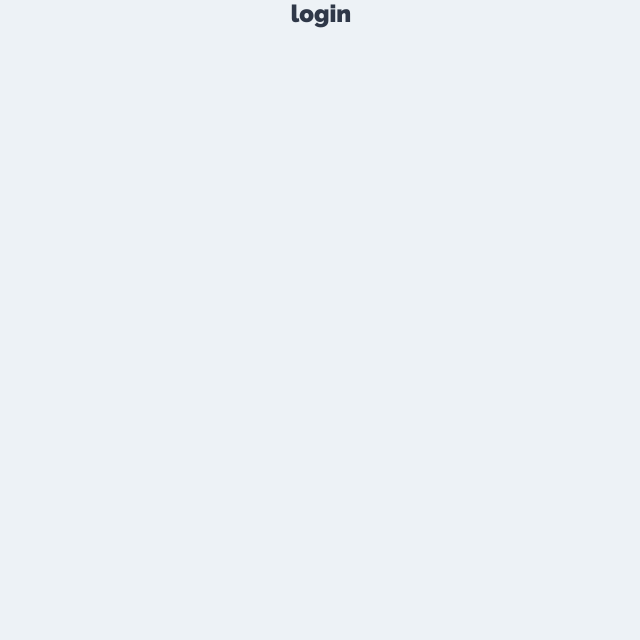
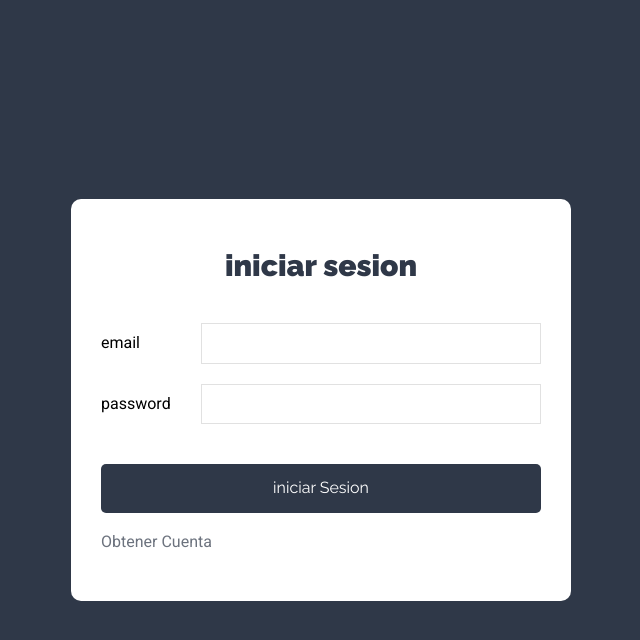
Before and after one commit to Marcos0204/task, a React (Create React App) app in the folder front/: page / in a window 1280 px wide. Shown: the top 640 px of the page, without its empty margins (319-959 px from the left). Built offline with nearby package versions, Linux system fonts and the light colour scheme.

Commit message:
structure-login

```diff
--- a/front/src/App.js
+++ b/front/src/App.js
@@ -16,7 +16,7 @@
       <Router>
         <Routes>
           <Route exact path='/' element={<Login/>} />
-          <Route exact path='/nueva-cuenta:id' element={<NewAcount/>} />
+          <Route exact path='/nueva-cuenta' element={<NewAcount/>} />
           <Route exact path='/proyectos' element={<Projects/>} />
         </Routes>
       </Router>
--- a/front/src/components/auth/Login.jsx
+++ b/front/src/components/auth/Login.jsx
@@ -1,9 +1,63 @@
-import React from 'react'
+import React, {useState} from 'react';
+import { Link } from 'react-router-dom'
 
 const Login = () => {
+  const [ user, setUser ] = useState({
+    email:'',
+    password:''
+  })
+  const { email, password } = user;
+  const handleChange= (e) => {
+    setUser({
+      ...user,
+      [e.target.name]: e.target.value
+    })
+  }
+  const hanledSubmit= e =>{
+    e.preventDefault()
+    ///validar
+
+
+    //pasar al action
+
+    ///limpiar campos
+    setUser({
+      email:'',
+      password:''
+    })
+  }
   return (
-    <div>
-        <h2>login</h2>
+    <div className='form-usuario'>
+      <div className="contenedor-form sombra-drak">
+        <h1>iniciar sesion</h1>
+        <form
+          onSubmit={hanledSubmit}
+        >
+          <div className="campo-form">
+            <label htmlFor="email">email</label>
+            <input
+              type="text"
+              name='email'
+              value={email}
+              onChange={handleChange}
+              />
+          </div>
+          <div className="campo-form">
+            <label htmlFor="password">password</label>
+            <input
+              type='password'
+              name='password'
+              value={password}
+              onChange={handleChange}
+              />
+          </div>
+          <div className="campo-form">
+            <input type='submit' className='btn btn-primario btn-block' value='iniciar Sesion'/>
+          </div>
+
+        </form>
+        <Link to='/nueva-cuenta' className='enlace-cuenta'>Obtener Cuenta</Link>
+      </div>
     </div>
   )
 }
```
